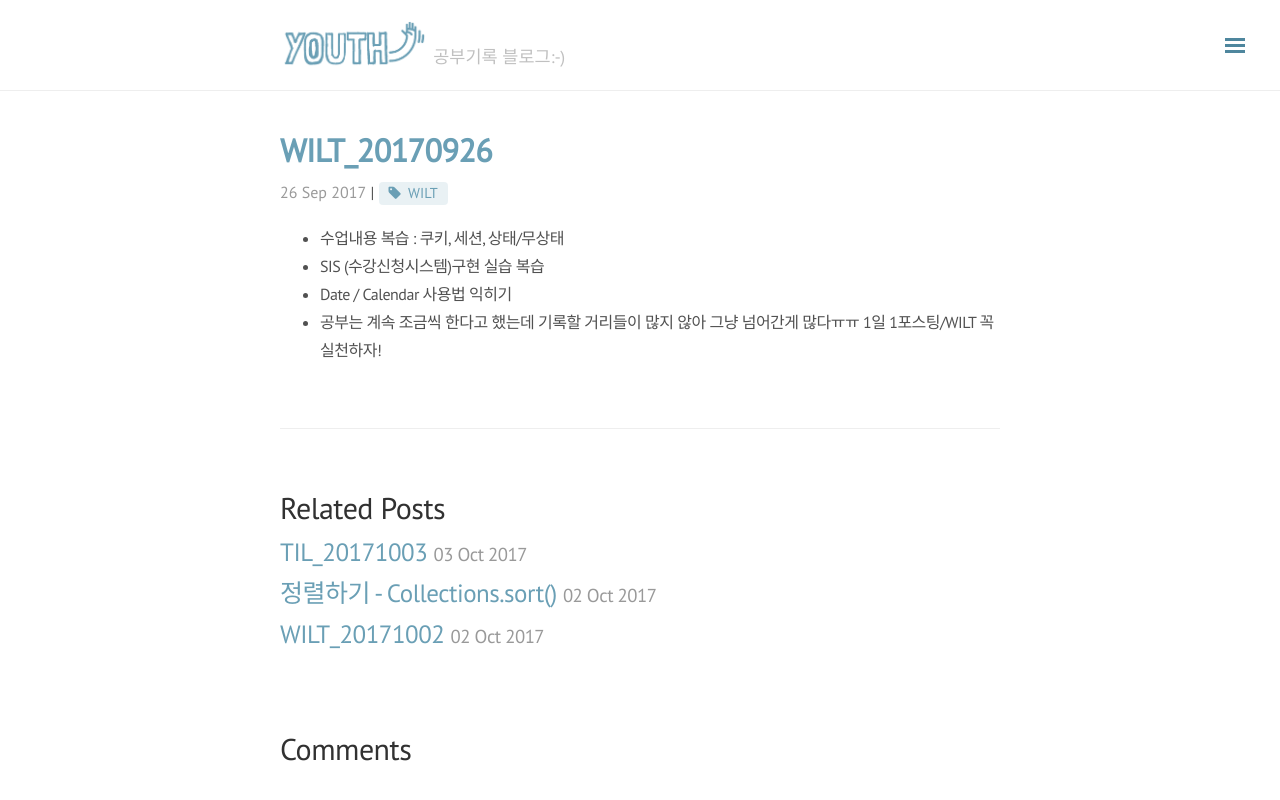
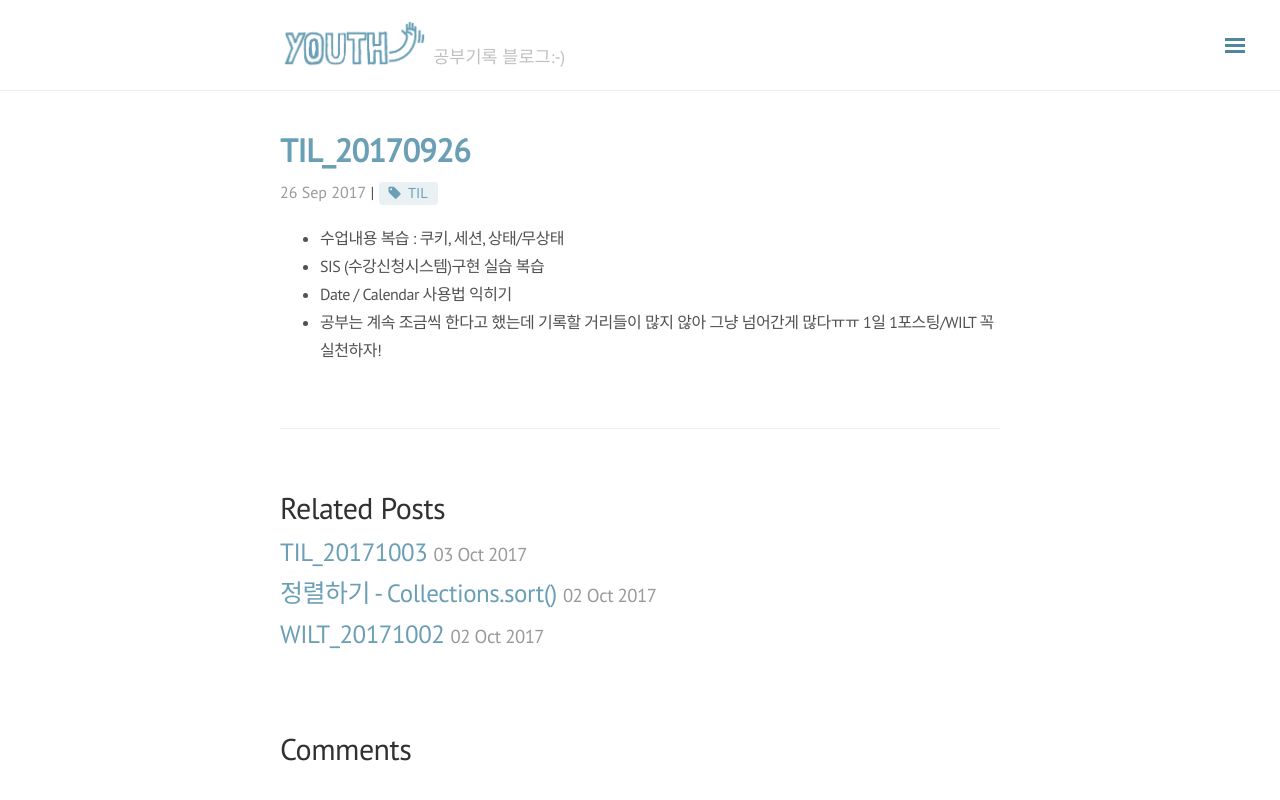
Before and after one commit to jinios/jinios.github.io, a Jekyll site: the page built from _posts/2017-09-26-wilt0926.md, in a window 1280 px wide. Shown: the top 800 px of the page. Built offline with Jekyll 4.4.1, drawn with Linux system fonts in a browser that asks for light colours; nearby versions of some CDN libraries; comment, search, counter and statistics services are not loaded.

Commit message:
Update 2017-09-26-wilt0926.md

```diff
--- a/_posts/2017-09-26-wilt0926.md
+++ b/_posts/2017-09-26-wilt0926.md
@@ -1,8 +1,8 @@
 ---
 layout: post
-title: WILT_20170926
-tags: WILT
-categories: WILT
+title: TIL_20170926
+tags: TIL
+categories: TIL
 ---
 - 수업내용 복습 : 쿠키, 세션, 상태/무상태
 - SIS (수강신청시스템)구현 실습 복습
```
